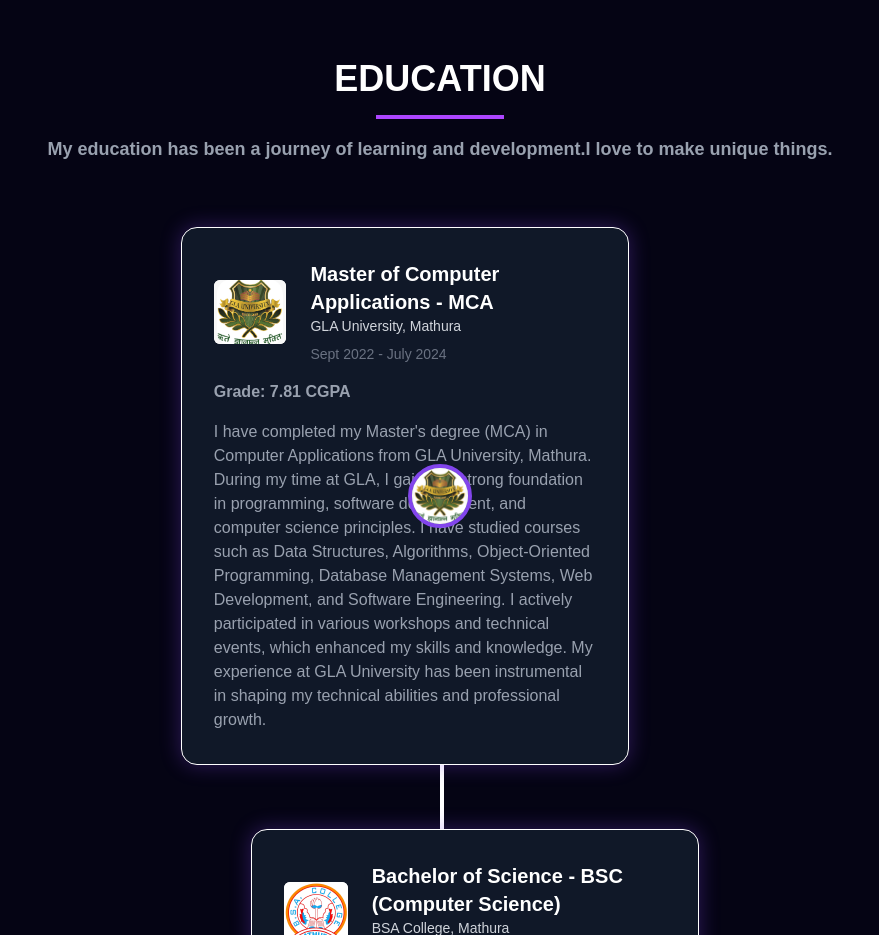
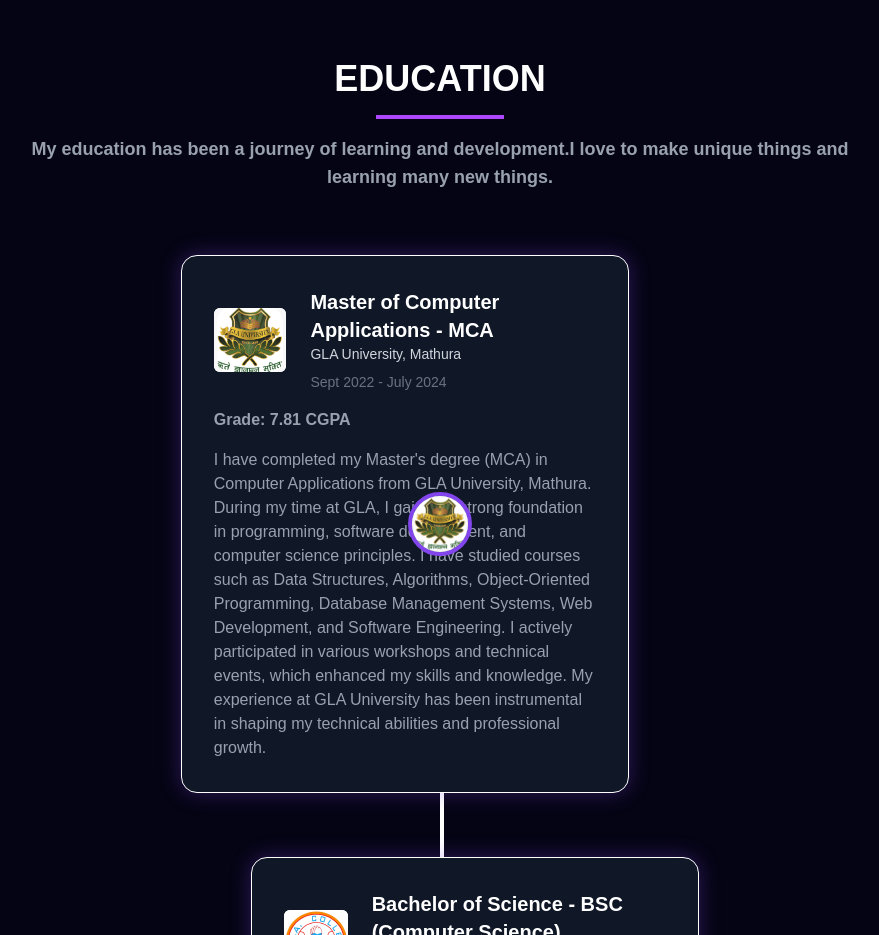
Before and after one commit to CodingWithHammad/New-Portfolio, a React (Vite) app: page / in a window 1280 px wide. Shown: the part 5840-6775 px from the top of the page, without its empty margins (200-1079 px from the left). Built offline with nearby package versions, Linux system fonts and the light colour scheme.

Commit message:
working ...

```diff
--- a/src/components/Education/Education.jsx
+++ b/src/components/Education/Education.jsx
@@ -12,7 +12,8 @@ const Education = () => {
         <h2 className="text-4xl font-bold text-white">EDUCATION</h2>
         <div className="w-32 h-1 bg-purple-500 mx-auto mt-4"></div>
         <p className="text-gray-400 mt-4 text-lg font-semibold">
-          My education has been a journey of learning and development.I love to make unique things.
+          My education has been a journey of learning and development.I love to make unique things
+          and learning many new things.
         </p>
       </div>
 
```
